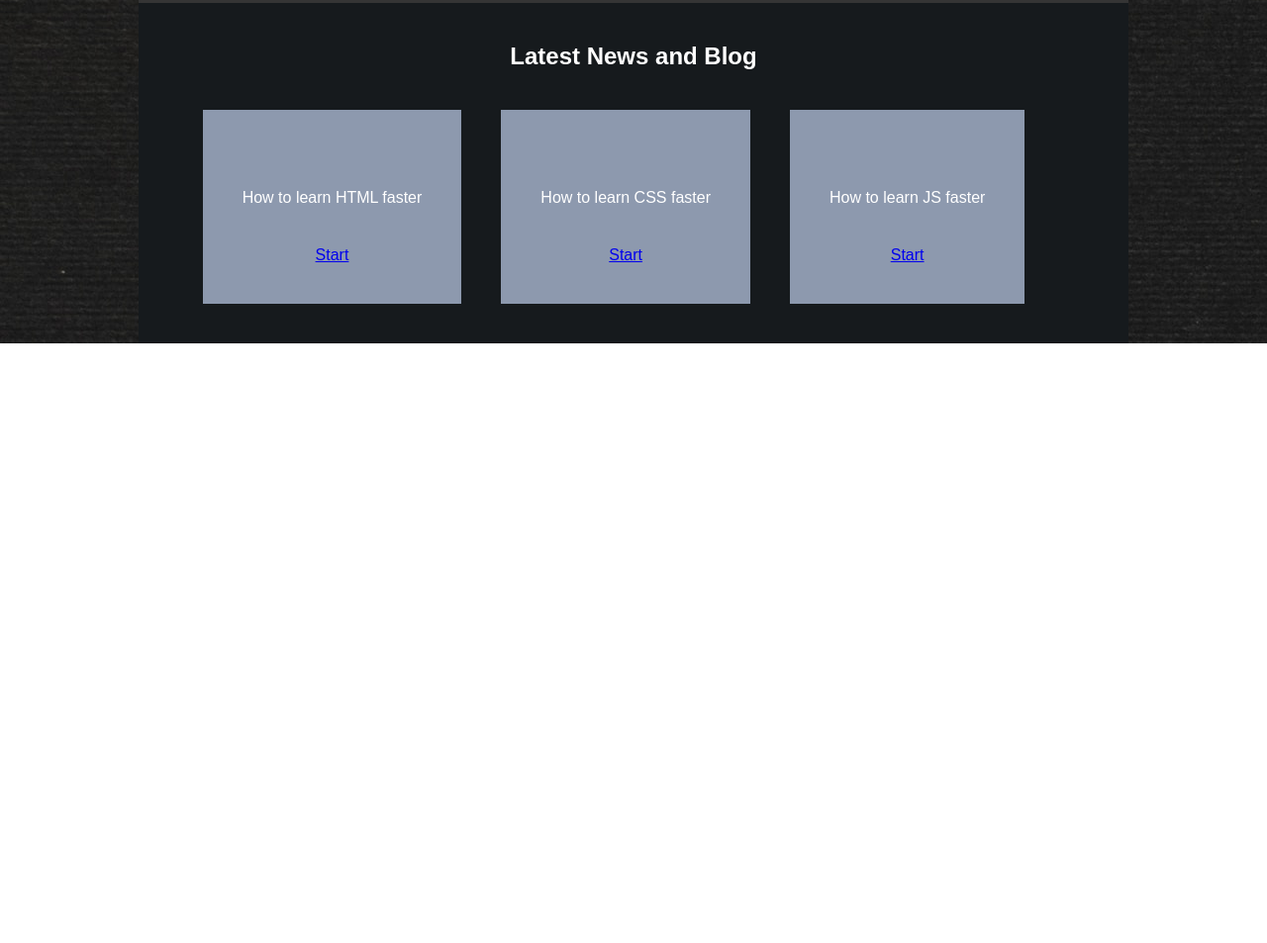
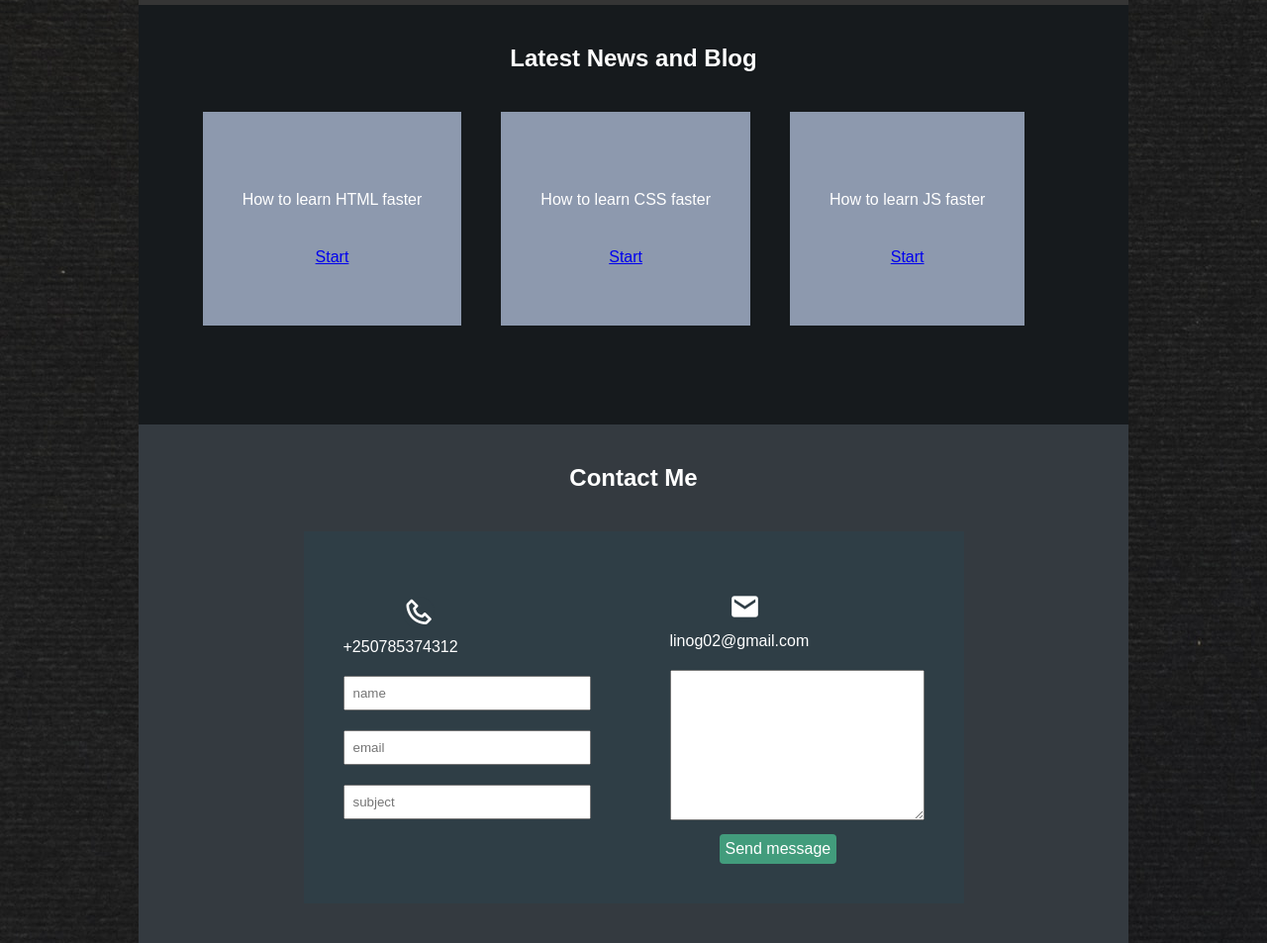
Before and after one commit to Musrihub/lionel-brand, a plain HTML site: page index.html in a window 1280 px wide. Shown: the part 2744-3697 px from the top of the page at 99% size. Before the commit the page ends 3091 px from the top, so only its background shows below. Drawn offline with nearby package versions, Linux system fonts and the light colour scheme.

Commit message:
added contact page

```diff
--- a/index.html
+++ b/index.html
@@ -173,6 +173,25 @@
             </div>
         </div>
     </section>
+    <section class="contact-page">
+        <h1>Contact Me</h1>
+        <div class="form-details">
+            <div class="phone">
+                <i class='bx bx-phone'></i>
+                <p>+250785374312</p>
+                <input type="text" placeholder="name"><br>
+                <input type="text" placeholder="email"><br>
+                <input type="subject" placeholder="subject">
+
+            </div>
+            <div class="email">
+                <i class='bx bxs-envelope' ></i>
+                <p>linog02@gmail.com</p>
+                <textarea name="" id="" cols="30" rows="10"></textarea><br>
+                <button class="message">Send message</button>
+            </div>
+        </div>
+    </section>
 
 </body>
 </html>
--- a/style.css
+++ b/style.css
@@ -100,6 +100,7 @@ span{
     border:none;
     border-radius: 4px;
     font-size: 1rem;
+    cursor: pointer;
 }
 .about-page{
     color: #fff;
@@ -226,6 +227,7 @@ i{
     border-radius: 4px;
     margin-top: 20px;
     margin-bottom: 20px;
+    cursor: pointer;
 }
 .portfolio-page{
     background-color: #353535;
@@ -284,26 +286,27 @@ color: #fff;
     display: flex;
     justify-content: center;
     align-items: center;
+    padding-bottom: 60px;
 
 }
 .html-coding{
     background-color: #8d99ae;
     margin-right: 40px;
     padding-top: 40px;
-    padding-bottom: 40px;
+    padding-bottom: 60px;
 }
 .css-coding{
     background-color: #8d99ae;
     margin-right: 40px;
     padding-top: 40px;
-    padding-bottom: 40px;
+    padding-bottom: 60px;
 }
 
 .js-coding{
     background-color: #8d99ae;
     margin-right: 40px;
     padding-top: 40px;
-    padding-bottom: 40px;
+    padding-bottom: 60px;
 }
 .online-coding p{
 padding: 40px;
@@ -312,3 +315,59 @@ padding: 40px;
 .html-coding a{
     padding-bottom: 40px;
 }
+.contact-page{
+    background-color: #343a40;
+    padding-bottom: 40px;
+}
+.contact-page h1{
+    text-align: center;
+    color: #fff;
+    padding-top: 40px;
+    padding-bottom: 40px;
+
+}
+.form-details{
+    display: flex;
+    justify-content: center;
+    align-items: center;
+    background-color: #2f3e46;
+    width: fit-content;
+    margin: auto;
+    padding-bottom: 40px;
+}
+.phone{
+    margin-right: 80px;
+    padding-left: 40px;
+    color: #fff;
+
+}
+.email{
+    padding-right: 40px;
+    color: #fff;
+    padding-top: 40px;
+}
+.bx{
+    margin-left: 60px;
+    margin-bottom: 10px;
+    background-color: #2f3e46;
+
+}
+input{
+    padding: 8px;
+    margin-top: 20px;
+    width: 250px;
+}
+textarea{
+    margin-top: 20px;
+}
+.message{
+    padding: 6px;
+    background-color: #429C7C;
+    color: #fff;
+    font-size: 16px;
+    margin-left: 50px;
+    border: none;
+    border-radius: 4px;
+    margin-top: 10px;
+    cursor: pointer;
+}
```
